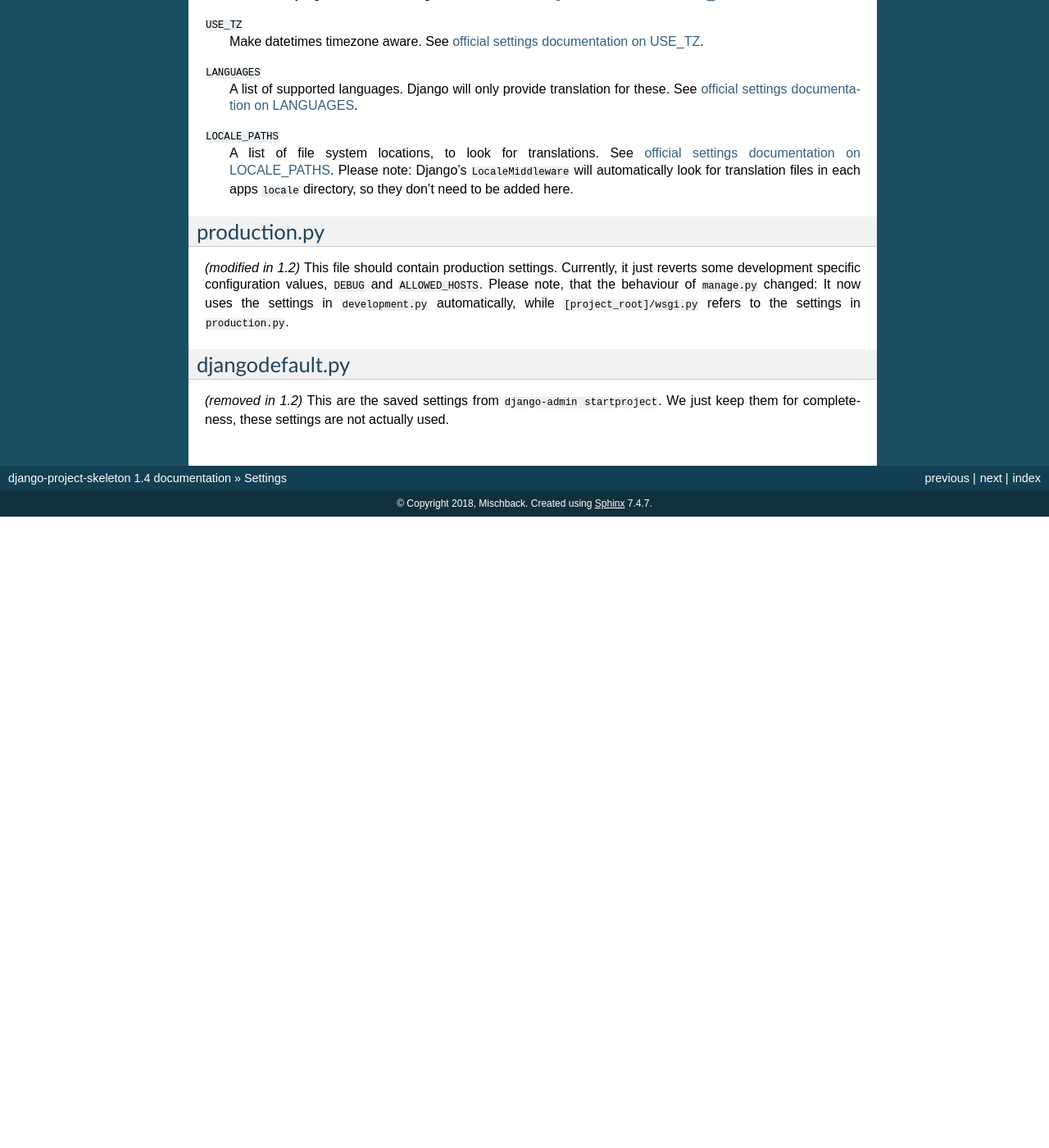
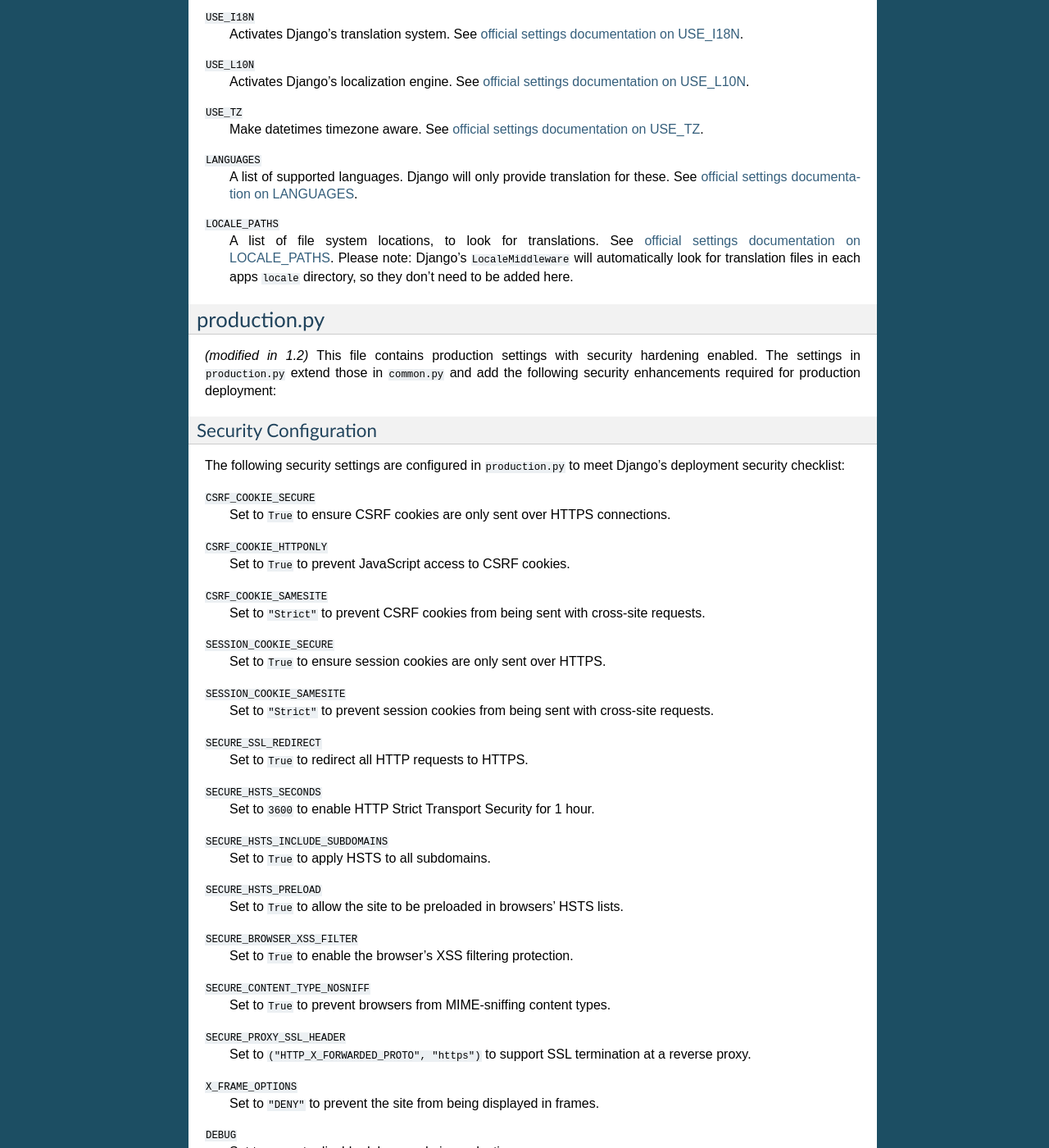
Before and after one commit to gb119/labman, a Sphinx documentation site: the page built from doc/source/settings.rst, in a window 1280 px wide and 1400 px high, scrolled down 3604 px. Shown: the whole window at 82% size. Built offline with Sphinx 7.4.7, drawn with Linux system fonts in a browser that asks for light colours; before the commit the page ends 4234 px from its top, so only the background shows below that; some of the changed text lies outside the part shown.

Commit message:
Update documentation to explain security settings and secrets.py configuration
Co-authored-by: gb119 <4428426+gb119@users.noreply.github.com>

```diff
--- a/doc/source/settings.rst
+++ b/doc/source/settings.rst
@@ -196,8 +196,14 @@ Database Configuration
 ^^^^^^^^^^^^^^^^^^^^^^
 
 ``DATABASES``
-    I use SQLite for development. The database file will be created in
-    ``[project_root]/run/dev.sqlite3``.
+    Database configuration is loaded from ``secrets.py`` if available. If
+    ``secrets.py`` does not exist, a default SQLite database will be used at
+    ``[project_root]/run/db.sqlite3``.
+
+    To configure a production database, copy
+    ``labman/settings/secrets.py.template`` to ``labman/settings/secrets.py``
+    and edit it with your database credentials. The ``secrets.py`` file is
+    excluded from version control via ``.gitignore``.
 
 Application Configuration
 ^^^^^^^^^^^^^^^^^^^^^^^^^
@@ -265,11 +271,72 @@ production.py
 -------------
 
 *(modified in 1.2)*
-This file should contain production settings. Currently, it just reverts some
-development specific configuration values, ``DEBUG`` and ``ALLOWED_HOSTS``.
-Please note, that the behaviour of ``manage.py`` changed: It now uses the
-settings in ``development.py`` automatically, while ``[project_root]/wsgi.py``
-refers to the settings in ``production.py``.
+This file contains production settings with security hardening enabled. The
+settings in ``production.py`` extend those in ``common.py`` and add the
+following security enhancements required for production deployment:
+
+Security Configuration
+^^^^^^^^^^^^^^^^^^^^^^
+
+The following security settings are configured in ``production.py`` to meet
+Django's deployment security checklist:
+
+``CSRF_COOKIE_SECURE``
+    Set to ``True`` to ensure CSRF cookies are only sent over HTTPS connections.
+
+``CSRF_COOKIE_HTTPONLY``
+    Set to ``True`` to prevent JavaScript access to CSRF cookies.
+
+``CSRF_COOKIE_SAMESITE``
+    Set to ``"Strict"`` to prevent CSRF cookies from being sent with
+    cross-site requests.
+
+``SESSION_COOKIE_SECURE``
+    Set to ``True`` to ensure session cookies are only sent over HTTPS.
+
+``SESSION_COOKIE_SAMESITE``
+    Set to ``"Strict"`` to prevent session cookies from being sent with
+    cross-site requests.
+
+``SECURE_SSL_REDIRECT``
+    Set to ``True`` to redirect all HTTP requests to HTTPS.
+
+``SECURE_HSTS_SECONDS``
+    Set to ``3600`` to enable HTTP Strict Transport Security for 1 hour.
+
+``SECURE_HSTS_INCLUDE_SUBDOMAINS``
+    Set to ``True`` to apply HSTS to all subdomains.
+
+``SECURE_HSTS_PRELOAD``
+    Set to ``True`` to allow the site to be preloaded in browsers' HSTS lists.
+
+``SECURE_BROWSER_XSS_FILTER``
+    Set to ``True`` to enable the browser's XSS filtering protection.
+
+``SECURE_CONTENT_TYPE_NOSNIFF``
+    Set to ``True`` to prevent browsers from MIME-sniffing content types.
+
+``SECURE_PROXY_SSL_HEADER``
+    Set to ``("HTTP_X_FORWARDED_PROTO", "https")`` to support SSL termination
+    at a reverse proxy.
+
+``X_FRAME_OPTIONS``
+    Set to ``"DENY"`` to prevent the site from being displayed in frames.
+
+``DEBUG``
+    Set to ``False`` to disable debug mode in production.
+
+Database Configuration
+^^^^^^^^^^^^^^^^^^^^^^
+
+``DATABASES``
+    Database configuration is loaded from ``secrets.py`` if available. If
+    ``secrets.py`` does not exist, a default SQLite database will be used.
+    For production use, you should create ``labman/settings/secrets.py`` by
+    copying ``secrets.py.template`` and configuring your database credentials.
+
+Please note that ``manage.py`` uses the settings in ``development.py`` by
+default, while ``[project_root]/wsgi.py`` refers to ``production.py``.
 
 
 djangodefault.py
```
